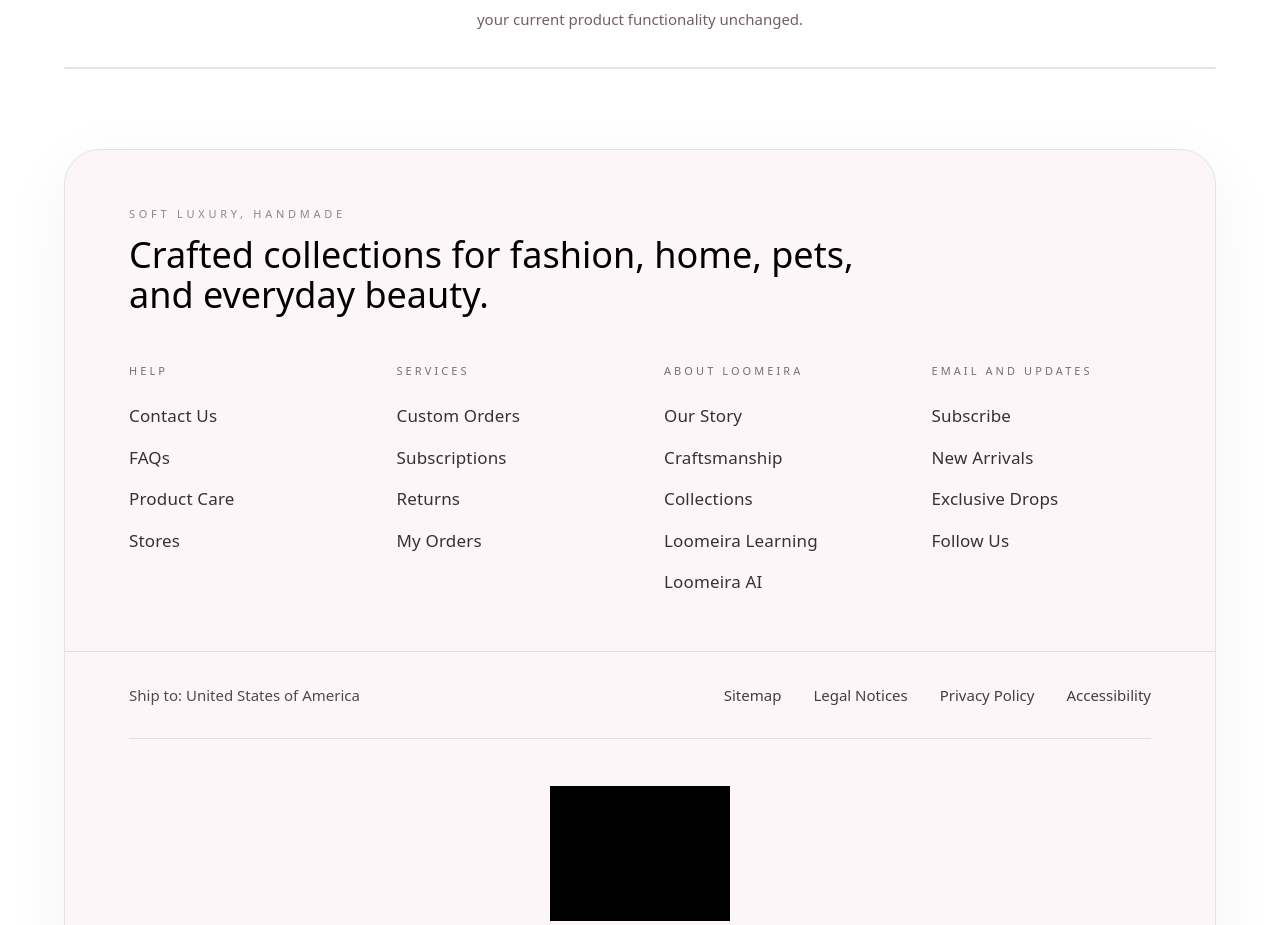
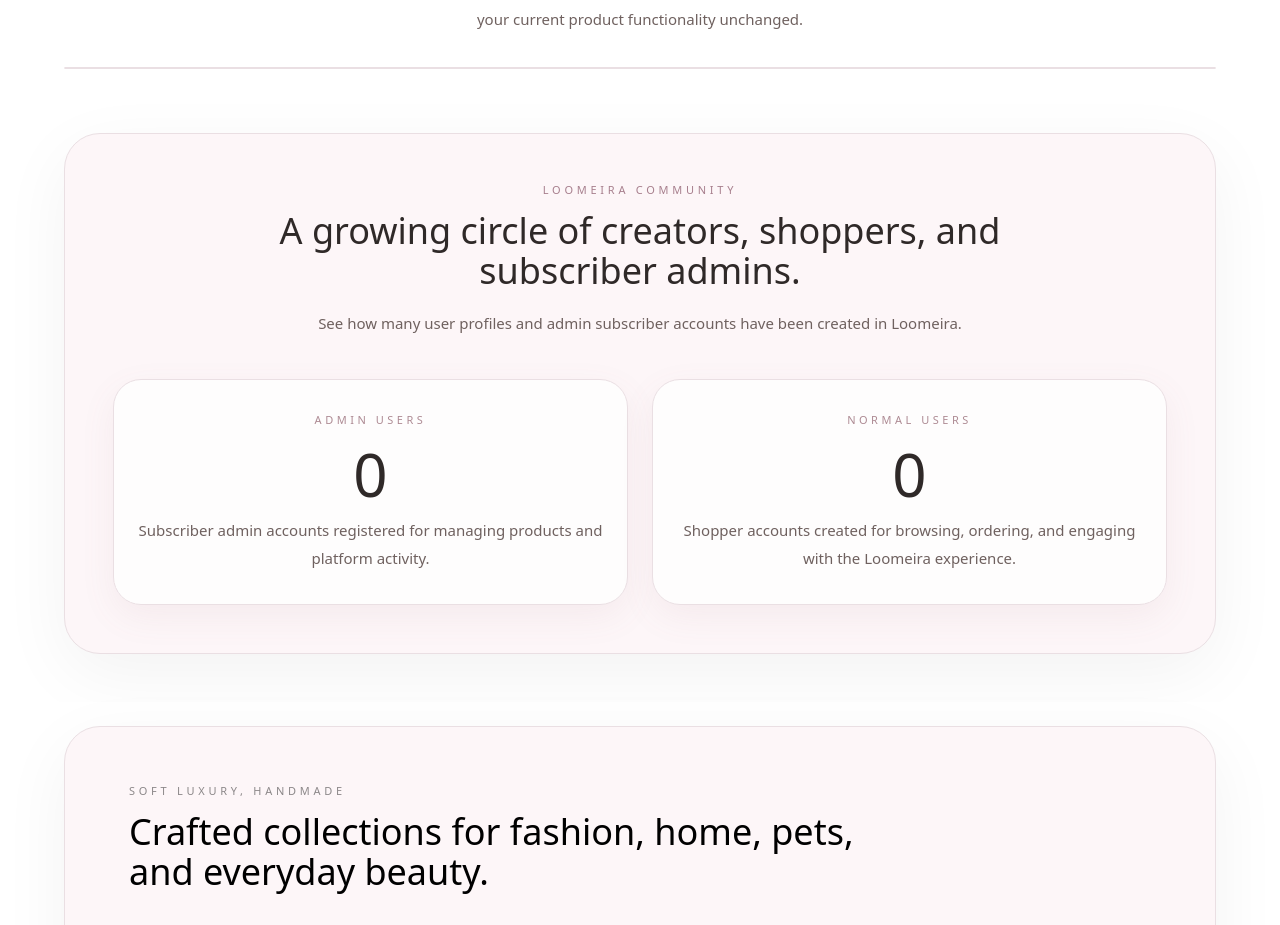
Before and after one commit to RadhiAR/loomiere, a Next.js app: page / in a window 1280 px wide. Shown: the part 1780-2705 px from the top of the page. Built offline with nearby package versions, Linux system fonts and the light colour scheme; no server answers; the database is empty; grey boxes are pictures that could not be loaded.

Commit message:
users count in landing page

```diff
--- a/app/page.tsx
+++ b/app/page.tsx
@@ -1,9 +1,36 @@
+"use client";
+
 import Link from "next/link";
 import Image from "next/image";
+import { useEffect, useState } from "react";
 
 import Navbar from "@/components/Navbar";
 import Hero from "@/components/Hero";
 import RecentCollectionSection from "@/components/RecentCollectionSection";
+
+type StoredUser = {
+    id: string;
+    firstName: string;
+    lastName: string;
+    phone: string;
+    email: string;
+    username: string;
+    password: string;
+    createdAt: string;
+};
+
+type StoredAdminUser = {
+    id: string;
+    firstName: string;
+    lastName: string;
+    email: string;
+    username: string;
+    password: string;
+    createdAt: string;
+};
+
+const USERS_KEY = "loomiere_auth_users_v1";
+const ADMIN_USERS_KEY = "loomiere_admin_users_v1";
 
 const footerColumns = [
     {
@@ -79,7 +106,47 @@ const categoryCards = [
     },
 ];
 
+function readStoredArray<T>(key: string): T[] {
+    if (typeof window === "undefined") return [];
+
+    try {
+        const raw = window.localStorage.getItem(key);
+        if (!raw) return [];
+        const parsed = JSON.parse(raw);
+        return Array.isArray(parsed) ? parsed : [];
+    } catch {
+        return [];
+    }
+}
+
 export default function HomePage() {
+    const [userCount, setUserCount] = useState(0);
+    const [adminCount, setAdminCount] = useState(0);
+
+    useEffect(() => {
+        const refreshCounts = () => {
+            const users = readStoredArray<StoredUser>(USERS_KEY);
+            const admins = readStoredArray<StoredAdminUser>(ADMIN_USERS_KEY);
+
+            setUserCount(users.length);
+            setAdminCount(admins.length);
+        };
+
+        refreshCounts();
+
+        window.addEventListener("storage", refreshCounts);
+        window.addEventListener("focus", refreshCounts);
+        window.addEventListener("loomiere-auth-changed", refreshCounts as EventListener);
+        window.addEventListener("loomiere-admin-changed", refreshCounts as EventListener);
+
+        return () => {
+            window.removeEventListener("storage", refreshCounts);
+            window.removeEventListener("focus", refreshCounts);
+            window.removeEventListener("loomiere-auth-changed", refreshCounts as EventListener);
+            window.removeEventListener("loomiere-admin-changed", refreshCounts as EventListener);
+        };
+    }, []);
+
     return (
         <main className="relative min-h-screen bg-white text-[#2f2928]">
             <Navbar brand="LMRA" theme="dark" />
@@ -175,6 +242,51 @@ export default function HomePage() {
                 </div>
             </section>
 
+            <section className="bg-white px-6 pb-10 pt-2 md:px-10 md:pb-12 lg:px-16">
+                <div className="mx-auto max-w-[1400px] overflow-hidden rounded-[36px] border border-[#eadfe3] bg-[#fdf6f8] px-6 py-10 shadow-[0_20px_70px_rgba(0,0,0,0.05)] md:px-10 md:py-12 lg:px-12">
+                    <div className="text-center">
+                        <p className="mb-3 text-[11px] uppercase tracking-[0.34em] text-[#a77f8d]">
+                            Loomeira Community
+                        </p>
+                        <h2 className="mx-auto max-w-3xl text-3xl font-light leading-[1.2] text-[#2f2928] md:text-4xl">
+                            A growing circle of creators, shoppers, and subscriber admins.
+                        </h2>
+                        <p className="mx-auto mt-4 max-w-2xl text-[15px] leading-8 text-[#6f615f]">
+                            See how many user profiles and admin subscriber accounts have been
+                            created in Loomeira.
+                        </p>
+                    </div>
+
+                    <div className="mt-10 grid gap-6 md:grid-cols-2">
+                        <div className="rounded-[28px] border border-[#eadfe3] bg-white/80 px-6 py-8 text-center shadow-[0_12px_35px_rgba(157,100,116,0.08)]">
+                            <p className="text-[11px] uppercase tracking-[0.32em] text-[#ad8a93]">
+                                Admin Users
+                            </p>
+                            <div className="mt-4 text-5xl font-light text-[#2f2928] md:text-6xl">
+                                {adminCount}
+                            </div>
+                            <p className="mt-3 text-[15px] leading-7 text-[#6f615f]">
+                                Subscriber admin accounts registered for managing products and
+                                platform activity.
+                            </p>
+                        </div>
+
+                        <div className="rounded-[28px] border border-[#eadfe3] bg-white/80 px-6 py-8 text-center shadow-[0_12px_35px_rgba(157,100,116,0.08)]">
+                            <p className="text-[11px] uppercase tracking-[0.32em] text-[#ad8a93]">
+                                Normal Users
+                            </p>
+                            <div className="mt-4 text-5xl font-light text-[#2f2928] md:text-6xl">
+                                {userCount}
+                            </div>
+                            <p className="mt-3 text-[15px] leading-7 text-[#6f615f]">
+                                Shopper accounts created for browsing, ordering, and engaging
+                                with the Loomeira experience.
+                            </p>
+                        </div>
+                    </div>
+                </div>
+            </section>
+
             <section className="relative bg-white px-6 pb-16 pt-4 md:px-10 md:pb-16 md:pt-6 lg:px-16">
                 <div className="mx-auto max-w-[1400px] overflow-hidden rounded-[36px] border border-[#eadfe3] bg-[#fdf6f8] shadow-[0_20px_70px_rgba(0,0,0,0.05)]">
                     <div className="border-b border-black/10 px-6 py-14 md:px-12 lg:px-16">
```
